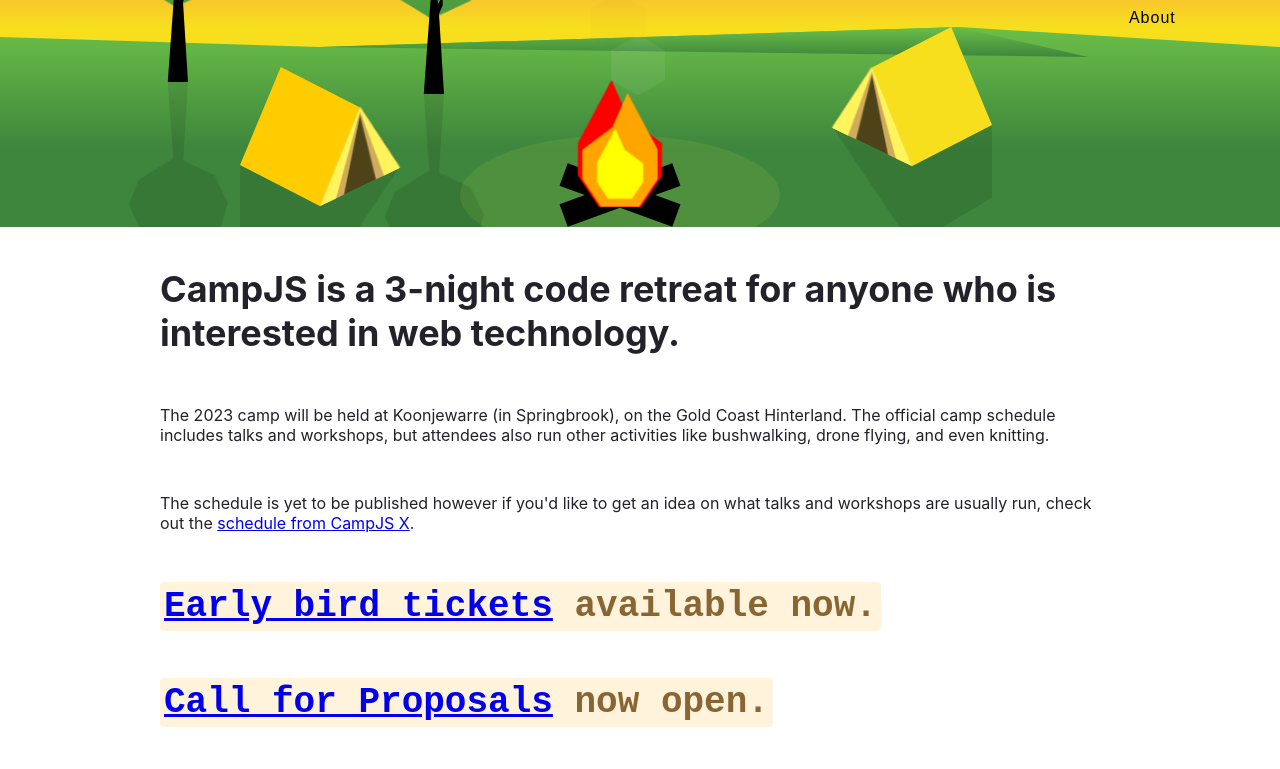
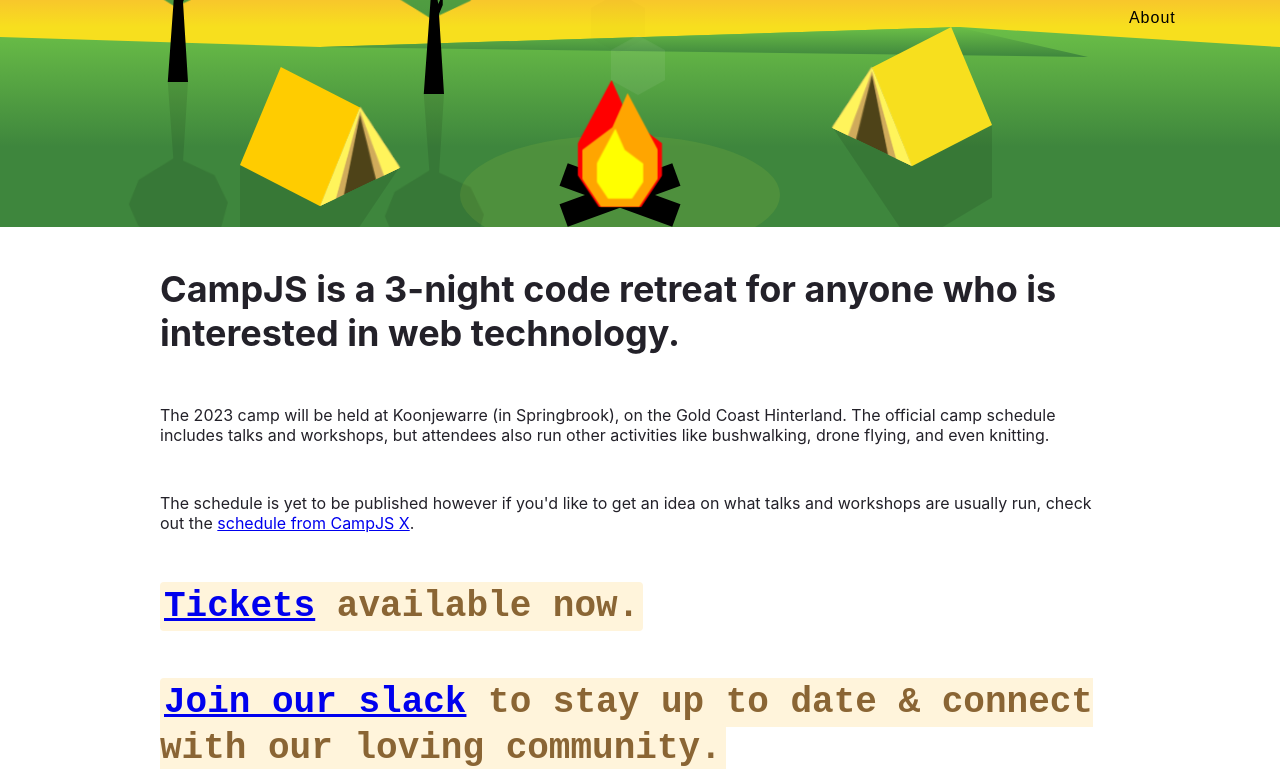
Before and after one commit to campjs/campjs-xi, a Gatsby site: page / in a window 1280 px wide. Shown: the part 173-942 px from the top of the page. Built offline with nearby package versions, Linux system fonts and the light colour scheme; Gatsby itself is replaced by a stand-in of ours.

Commit message:
fix front page

```diff
--- a/src/pages/index.js
+++ b/src/pages/index.js
@@ -25,10 +25,7 @@
         The schedule is yet to be published however if you'd like to get an idea on what talks and workshops are usually run, check out the <a href="https://x.campjs.org/schedule" rel="noopener noreferrer" target="_blank">schedule from CampJS X</a>.
       </p>
       <Heading>
-        <code style={codeStyles}><a href="https://ti.to/campjs/campjs-xi" rel="noopener noreferrer" target="_blank">Early bird tickets</a> available now.</code>
-      </Heading>
-      <Heading>
-        <code style={codeStyles}><a href="https://cfp.campjs.org/campjs-xi/cfp" rel="noopener noreferrer" target="_blank">Call for Proposals</a> now open.</code>
+        <code style={codeStyles}><a href="https://ti.to/campjs/campjs-xi" rel="noopener noreferrer" target="_blank">Tickets</a> available now.</code>
       </Heading>
       <Heading>
         <code style={codeStyles}><a href="https://campjs.org/slack" rel="noopener noreferrer" target="_blank">Join our slack</a> to stay up to date & connect with our loving community.</code>
```
